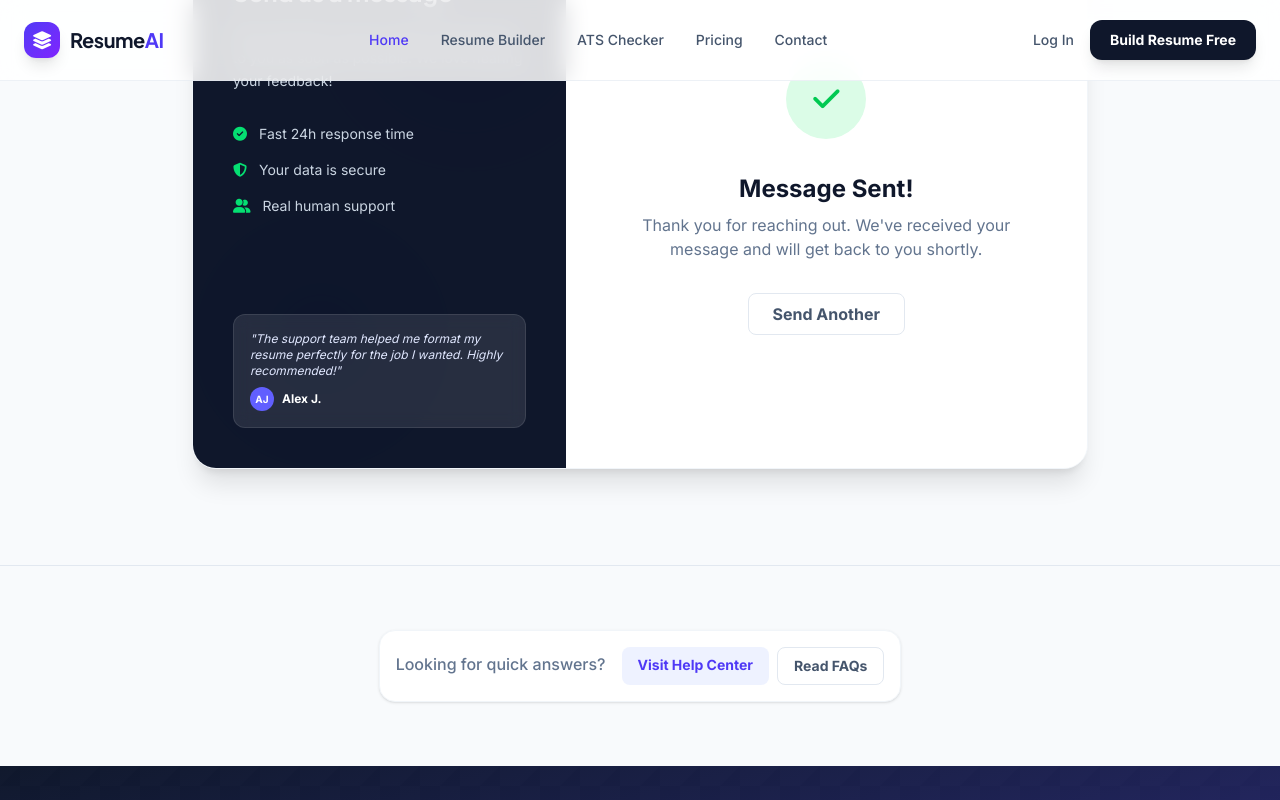
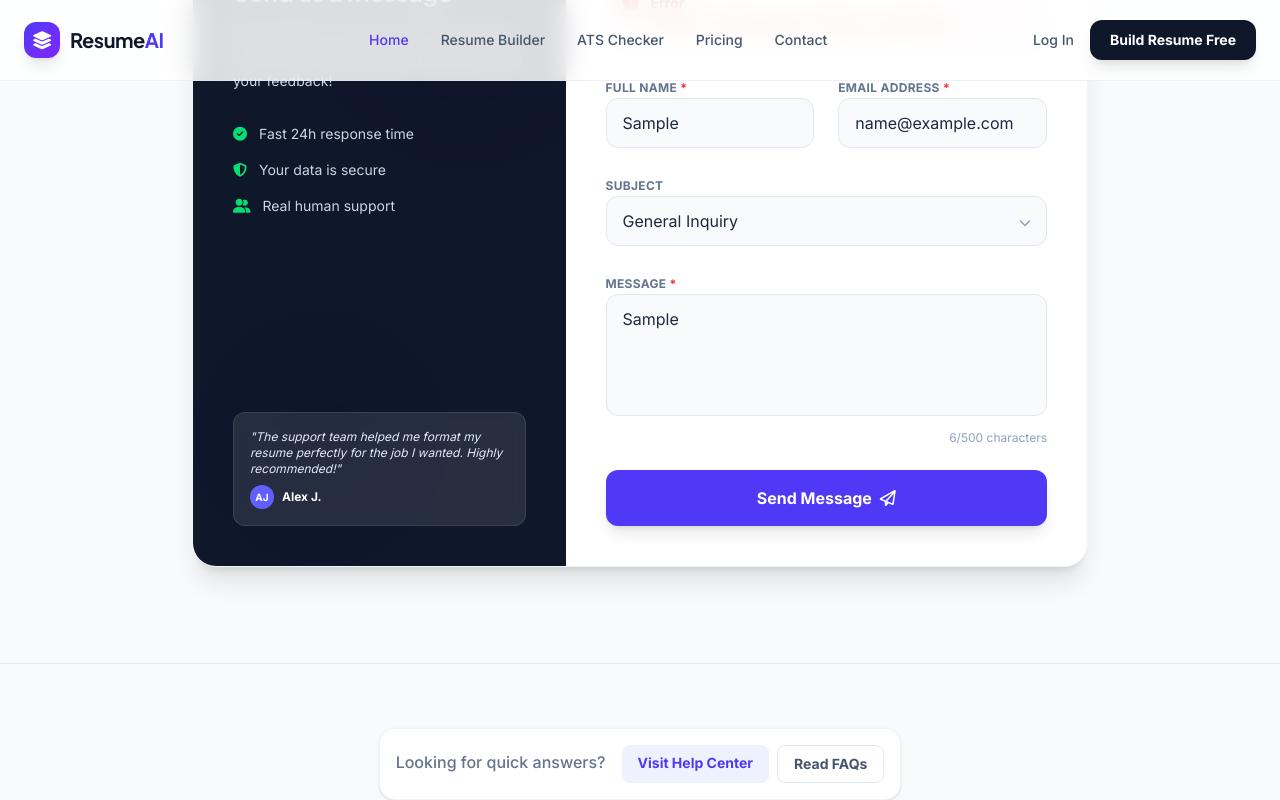
Before and after one commit to suraj292/react-resume, a Next.js app in the folder resume-builder-frontend/: page /contact in a window 1280 px wide. Both pictures are taken after typing "Sample", "name@example.com", "Sample" into the empty fields and a click on the button "Send Message". Shown: the part 703-1503 px from the top of the page. Built offline with nearby package versions, Linux system fonts and the light colour scheme; no server answers.

Commit message:
feat: Integrate contact form with backend API, adding error handling, form state management, and integration documentation.

```diff
--- a/resume-builder-frontend/app/(marketing)/contact/page.tsx
+++ b/resume-builder-frontend/app/(marketing)/contact/page.tsx
@@ -4,26 +4,61 @@ import MarketingLayout from '@/components/layout/marketing-layout';
 import Link from 'next/link';
 import { useState, FormEvent } from 'react';
 import { ROUTES } from '@/lib/routes';
+import axios from 'axios';
 
 export default function ContactPage() {
     const [showSuccess, setShowSuccess] = useState(false);
     const [isSubmitting, setIsSubmitting] = useState(false);
+    const [error, setError] = useState<string | null>(null);
+    const [formData, setFormData] = useState({
+        name: '',
+        email: '',
+        subject: 'General Inquiry',
+        message: '',
+    });
 
     const handleSubmit = async (e: FormEvent<HTMLFormElement>) => {
         e.preventDefault();
         setIsSubmitting(true);
+        setError(null);
 
-        // Simulate network request
-        await new Promise(resolve => setTimeout(resolve, 1500));
+        try {
+            const API_URL = process.env.NEXT_PUBLIC_API_URL || 'http://localhost:8000/api';
 
-        setIsSubmitting(false);
-        setShowSuccess(true);
+            const response = await axios.post(`${API_URL}/contact/enquiry`, formData);
+
+            if (response.data.success) {
+                setIsSubmitting(false);
+                setShowSuccess(true);
+                // Reset form data
+                setFormData({
+                    name: '',
+                    email: '',
+                    subject: 'General Inquiry',
+                    message: '',
+                });
+            }
+        } catch (err: any) {
+            setIsSubmitting(false);
+            if (err.response?.data?.errors) {
+                // Validation errors
+                const errors = Object.values(err.response.data.errors).flat();
+                setError(errors.join(', '));
+            } else {
+                setError('Failed to submit enquiry. Please try again later.');
+            }
+        }
     };
 
     const resetForm = () => {
         setShowSuccess(false);
-        const form = document.getElementById('contactForm') as HTMLFormElement;
-        if (form) form.reset();
+        setError(null);
+        setFormData({
+            name: '',
+            email: '',
+            subject: 'General Inquiry',
+            message: '',
+        });
     };
 
     return (
@@ -132,6 +167,17 @@ export default function ContactPage() {
 
                     {/* Right: Form */}
                     <div className="md:w-7/12 p-8 md:p-10 relative">
+                        {/* Error Message */}
+                        {error && (
+                            <div className="mb-6 p-4 bg-red-50 border border-red-200 rounded-xl flex items-start gap-3">
+                                <i className="fa-solid fa-circle-exclamation text-red-500 mt-0.5"></i>
+                                <div>
+                                    <p className="text-sm font-bold text-red-800">Error</p>
+                                    <p className="text-sm text-red-600">{error}</p>
+                                </div>
+                            </div>
+                        )}
+
                         <form id="contactForm" onSubmit={handleSubmit} className="space-y-6">
                             <div className="grid md:grid-cols-2 gap-6">
                                 {/* Name */}
@@ -142,6 +188,8 @@ export default function ContactPage() {
                                     <input
                                         type="text"
                                         required
+                                        value={formData.name}
+                                        onChange={(e) => setFormData({ ...formData, name: e.target.value })}
                                         className="form-input w-full px-4 py-3 rounded-xl bg-slate-50 border border-slate-200 text-slate-800 placeholder-slate-400 focus:outline-none focus:ring-2 focus:ring-indigo-500/20 focus:border-indigo-500"
                                         placeholder="John Doe"
                                     />
@@ -154,6 +202,8 @@ export default function ContactPage() {
                                     <input
                                         type="email"
                                         required
+                                        value={formData.email}
+                                        onChange={(e) => setFormData({ ...formData, email: e.target.value })}
                                         className="form-input w-full px-4 py-3 rounded-xl bg-slate-50 border border-slate-200 text-slate-800 placeholder-slate-400 focus:outline-none focus:ring-2 focus:ring-indigo-500/20 focus:border-indigo-500"
                                         placeholder="john@example.com"
                                     />
@@ -164,7 +214,11 @@ export default function ContactPage() {
                             <div className="space-y-2">
                                 <label className="text-xs font-bold text-slate-500 uppercase tracking-wide">Subject</label>
                                 <div className="relative">
-                                    <select className="form-input w-full px-4 py-3 rounded-xl bg-slate-50 border border-slate-200 text-slate-800 focus:outline-none focus:ring-2 focus:ring-indigo-500/20 focus:border-indigo-500 appearance-none cursor-pointer">
+                                    <select
+                                        value={formData.subject}
+                                        onChange={(e) => setFormData({ ...formData, subject: e.target.value })}
+                                        className="form-input w-full px-4 py-3 rounded-xl bg-slate-50 border border-slate-200 text-slate-800 focus:outline-none focus:ring-2 focus:ring-indigo-500/20 focus:border-indigo-500 appearance-none cursor-pointer"
+                                    >
                                         <option>General Inquiry</option>
                                         <option>Technical Support</option>
                                         <option>Billing & Pricing</option>
@@ -185,10 +239,12 @@ export default function ContactPage() {
                                 <textarea
                                     required
                                     rows={4}
+                                    value={formData.message}
+                                    onChange={(e) => setFormData({ ...formData, message: e.target.value })}
                                     className="form-input w-full px-4 py-3 rounded-xl bg-slate-50 border border-slate-200 text-slate-800 placeholder-slate-400 focus:outline-none focus:ring-2 focus:ring-indigo-500/20 focus:border-indigo-500 resize-none"
                                     placeholder="How can we help you?"
                                 ></textarea>
-                                <p className="text-xs text-slate-400 text-right">0/500 characters</p>
+                                <p className="text-xs text-slate-400 text-right">{formData.message.length}/500 characters</p>
                             </div>
 
                             {/* Submit Button */}
```
Also changed, not shown: 1 other file (tests, documents, lock files or other folders).
